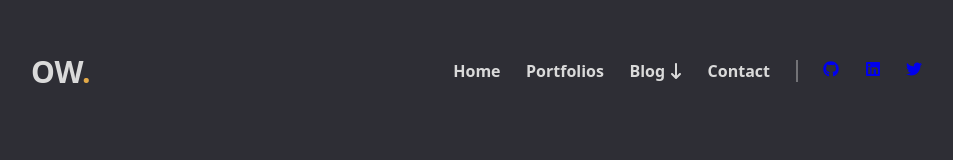
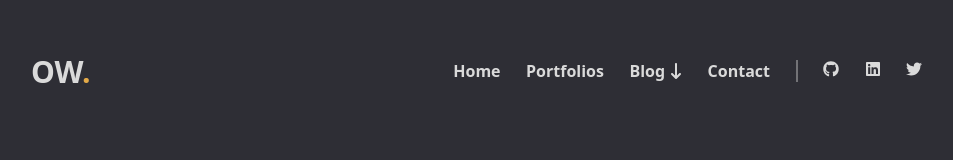
Before and after one commit to 1wes/Wes-Portfolio, a React (Create React App) app: page / in a window 1280 px wide. Shown: the top 160 px of the page, without its empty margins (166-1119 px from the left). Built offline with nearby package versions, Linux system fonts and the light colour scheme.

Commit message:
remove blue color from links

```diff
--- a/src/components/navbar.css
+++ b/src/components/navbar.css
@@ -88,6 +88,11 @@ nav div:nth-child(2) ul li:hover::after{
     cursor: pointer;
     position: relative;
 }
+
+.nav-menu-content ul li i{
+    color: rgb(218,218,218);
+}
+
 .nav-menu-content ul li:nth-child(5){
     border-right:2px solid rgb(115,115,119);
     cursor:auto;
```
